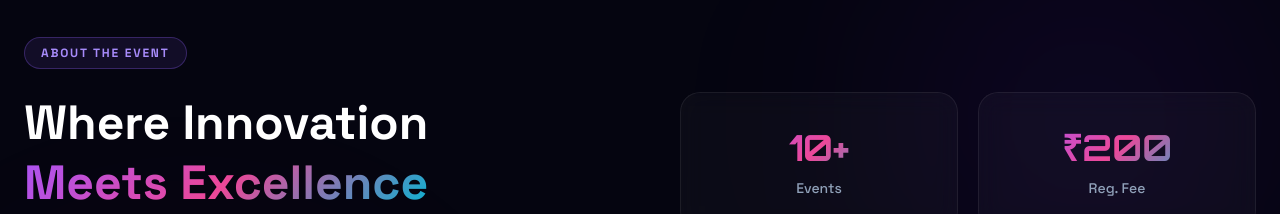
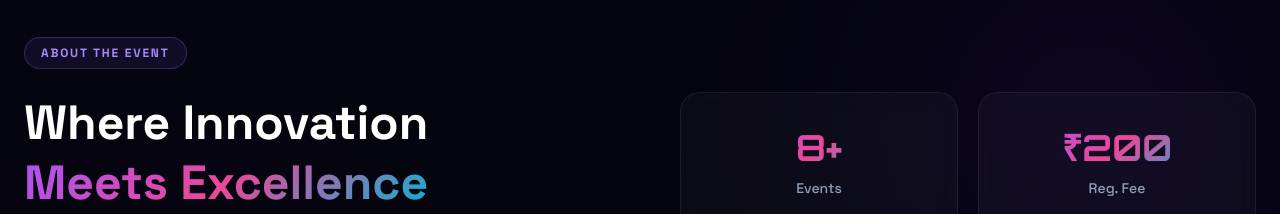
Before and after one commit to mohamed-mydeen/techfirm2k26, a React (Vite) app: page / in a window 1280 px wide. Shown: the part 1400-1614 px from the top of the page. Built offline with nearby package versions, Linux system fonts and the light colour scheme.

Commit message:
Update About.jsx

```diff
--- a/src/components/About.jsx
+++ b/src/components/About.jsx
@@ -2,7 +2,7 @@ import React from 'react';
 import { motion } from 'framer-motion';
 
 const stats = [
-  { value: '10+', label: 'Events' },
+  { value: '8+', label: 'Events' },
   { value: '₹200', label: 'Reg. Fee' },
   { value: '100+', label: 'Expected Participants' },
   { value: '9:30 AM', label: 'Start Time' },
```
